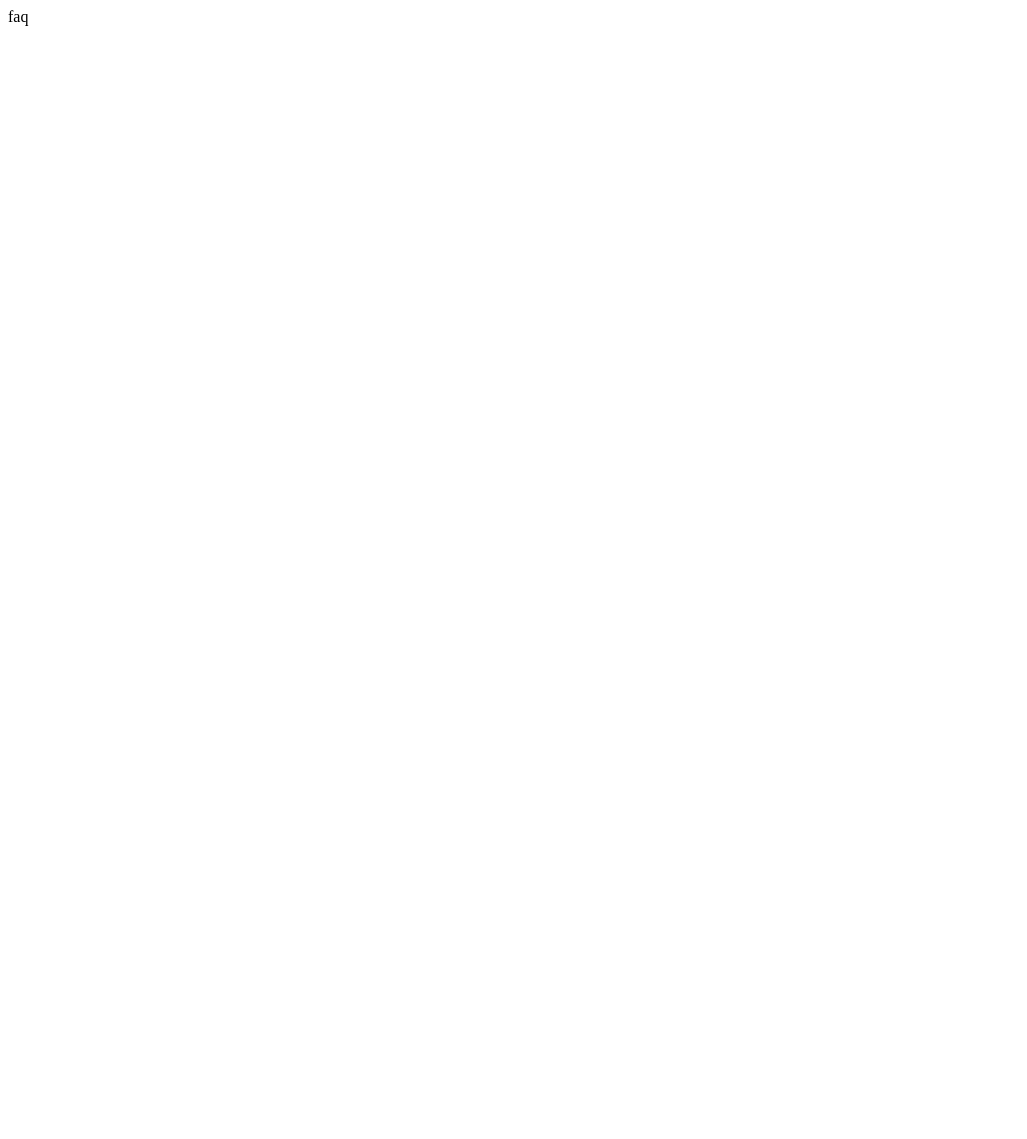
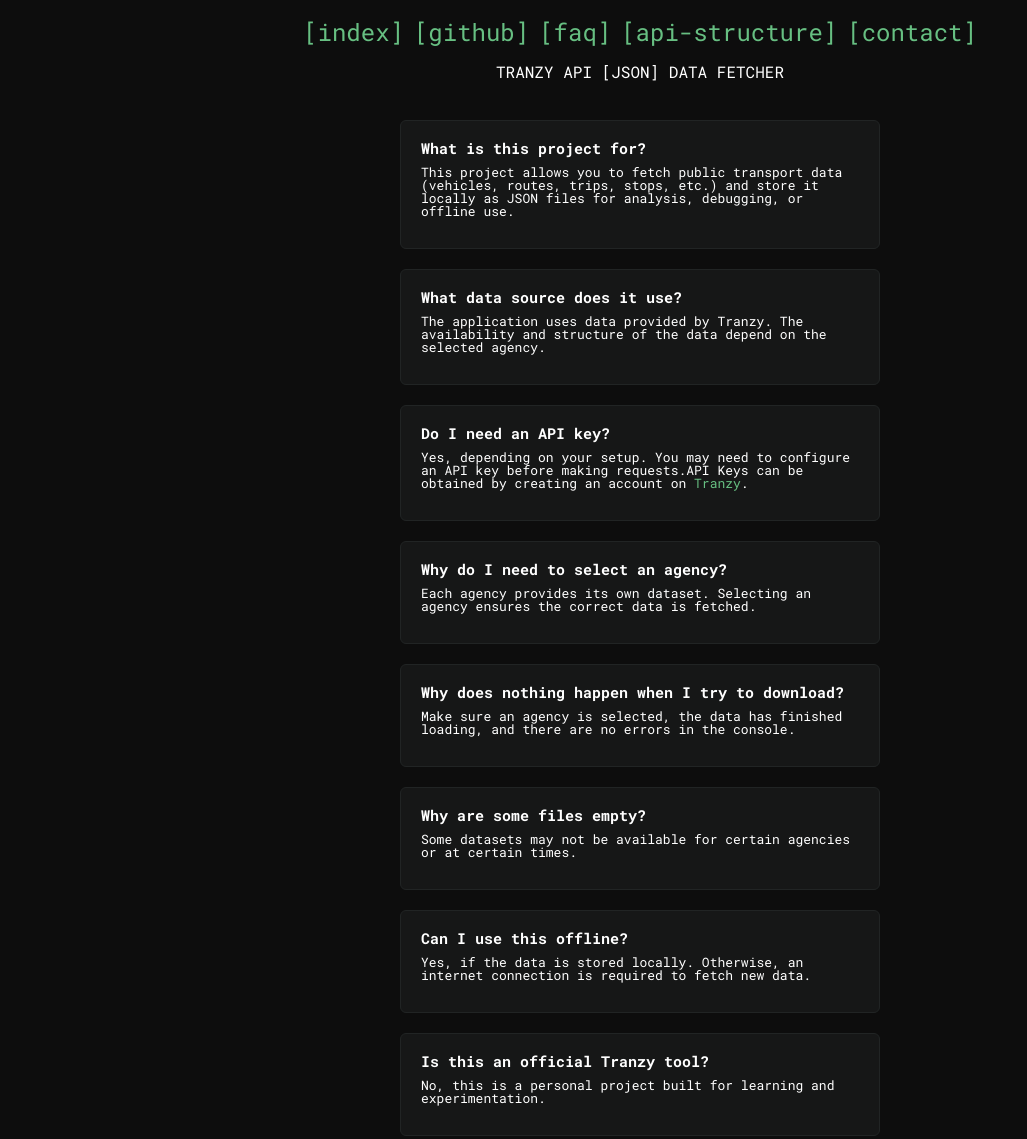
Before and after one commit to zeusdata/tranzy-data-fetcher, a plain HTML site: page faq.html in a window 1280 px wide. Shown: the top 1139 px of the page, without its empty margins (0-1027 px from the left). Before the commit the page ends 800 px from the top, so only its background shows below. Drawn offline with Linux system fonts and the light colour scheme.

Commit message:
added FAQ section

```diff
--- /dev/null
+++ b/css/style-faq.css
@@ -0,0 +1,131 @@
+:root {
+  --selection-bg-color: #67bf82;
+  --selection-color: #fff;
+  --bg-color: #0d0d0d;
+  --font-color: #fff;
+  --font-size: 13px;
+  --font-size-question: 15px;
+  --border-radius: 6px;
+  --ui-border: 1px solid #212424;
+  --ui-background-color: #161717;
+  --input-background-color: #282a2a;
+  --input-border: 1px solid #353838;
+
+  /* --border-test: 1px solid crimson; */
+
+  --e-border: 1px solid #353838;
+  --e-background-color: #282a2a;
+  --e-r-background-color: #362121;
+  --e-r-border: 1px solid #281515;
+  --btn-border: 1px solid #484e4e;
+  --btn-download-bg: #242626;
+  --cta-color: #67bf82;
+}
+::selection {
+  background-color: var(--selection-bg-color);
+  color: var(--selection-color);
+}
+@font-face {
+  font-family: "RobotoMono";
+  src: url("../assets/fonts/static/RobotoMono-Regular.ttf") format("truetype");
+  font-weight: 400;
+  font-style: normal;
+}
+@font-face {
+  font-family: "RobotoMono";
+  src: url("../assets/fonts/static/RobotoMono-Bold.ttf") format("truetype");
+  font-weight: 700;
+  font-style: normal;
+}
+* {
+  outline: none;
+}
+a {
+  text-decoration: none;
+  color: var(--cta-color);
+  transition: 0.4s ease-in-out;
+}
+a:hover {
+  color: white;
+}
+body {
+  background-color: var(--bg-color);
+  color: var(--font-color);
+  display: flex;
+  flex-direction: column;
+  /* justify-content: center; */
+  align-items: center;
+
+  font-family: RobotoMono;
+  font-weight: 400;
+}
+.nav-links {
+  display: flex;
+  flex-direction: row;
+  gap: 10px;
+}
+.nav-links > li > a {
+  font-size: 24px;
+}
+.m-t-10 {
+  padding-top: 20px;
+  /* margin-top: 10px; */
+}
+.container {
+  margin-top: 40px;
+  max-width: 480px;
+  width: 100%;
+  height: auto;
+  border: var(--border-test);
+  display: flex;
+  flex-direction: column;
+  gap: 20px;
+}
+.p-text-bold {
+  margin-bottom: 10px;
+  font-family: RobotoMono;
+  font-weight: 700;
+  font-size: var(--font-size-question);
+}
+.p-text {
+  margin-bottom: 10px;
+  font-family: RobotoMono;
+  font-weight: 400;
+  font-size: var(--font-size);
+}
+.faq-ui {
+  /* padding: 20px; */
+  width: 100%;
+  /* height: auto; */
+  box-sizing: border-box;
+  padding: 0;
+  margin: 0;
+  display: flex;
+  flex-direction: column;
+  gap: 20px;
+  /* justify-content: center; */
+  /* align-items: center; */
+}
+.faq-e-holder {
+  background-color: var(--ui-background-color);
+  border: var(--ui-border);
+  border-radius: var(--border-radius);
+
+  height: auto;
+  padding: 20px;
+  box-sizing: border-box;
+  /* border: var(--border-test); */
+}
+footer {
+  width: 100%;
+  height: 70px;
+  display: flex;
+  justify-content: center;
+  align-items: center;
+  /* border: 1px solid crimson; */
+}
+.footer-text {
+  font-family: RobotoMono;
+  font-size: 14px;
+  font-weight: 700;
+}
--- a/faq.html
+++ b/faq.html
@@ -1 +1,135 @@
-<p>faq</p>
+<!doctype html>
+<html lang="en">
+  <head>
+    <title>Tranzy Data Fetcher</title>
+    <link rel="stylesheet" type="text/css" href="css/reset.css" />
+    <link rel="stylesheet" type="text/css" href="css/style-faq.css" />
+    <link rel="icon" type="image/png" sizes="16x16" href="/favicon.png" />
+    <meta charset="utf-8" />
+    <meta name="description" content="Tranzy JSON Data Fetcher" />
+    <meta
+      name="keywords"
+      content="tranzy, json, data, fetch, fetcher, zeusdata, api"
+    />
+    <meta name="author" content="Zeus Data" />
+    <meta name="viewport" content="width=device-width, initial-scale=1.0" />
+  </head>
+  <body>
+    <nav class="m-t-10">
+      <ul class="nav-links">
+        <li><a href="index.html">[index]</a></li>
+        <li>
+          <a href="https://github.com/zeusdata/" target="_blank">[github]</a>
+        </li>
+        <li><a href="faq.html">[faq]</a></li>
+        <li><a href="api-structure.html">[api-structure]</a></li>
+        <li><a href="mailto:zeusdata.dev@gmail.com">[contact]</a></li>
+      </ul>
+    </nav>
+
+    <p class="test m-t-10">TRANZY API [JSON] DATA FETCHER</p>
+
+    <div class="container">
+      <div class="faq-ui" id="api-key-ui">
+        <div class="faq-e-holder">
+          <p class="p-text-bold">What is this project for?</p>
+          <p class="p-text">
+            This project allows you to fetch public transport data (vehicles,
+            routes, trips, stops, etc.) and store it locally as JSON files for
+            analysis, debugging, or offline use.
+          </p>
+        </div>
+
+        <div class="faq-e-holder">
+          <p class="p-text-bold">What data source does it use?</p>
+          <p class="p-text">
+            The application uses data provided by Tranzy. The availability and
+            structure of the data depend on the selected agency.
+          </p>
+        </div>
+
+        <div class="faq-e-holder">
+          <p class="p-text-bold">Do I need an API key?</p>
+          <p class="p-text">
+            Yes, depending on your setup. You may need to configure an API key
+            before making requests.API Keys can be obtained by creating an
+            account on
+            <a href="https://tranzy.ai/" target="_blank">Tranzy</a>.
+          </p>
+        </div>
+
+        <div class="faq-e-holder">
+          <p class="p-text-bold">Why do I need to select an agency?</p>
+          <p class="p-text">
+            Each agency provides its own dataset. Selecting an agency ensures
+            the correct data is fetched.
+          </p>
+        </div>
+
+        <div class="faq-e-holder">
+          <p class="p-text-bold">
+            Why does nothing happen when I try to download?
+          </p>
+          <p class="p-text">
+            Make sure an agency is selected, the data has finished loading, and
+            there are no errors in the console.
+          </p>
+        </div>
+
+        <div class="faq-e-holder">
+          <p class="p-text-bold">Why are some files empty?</p>
+          <p class="p-text">
+            Some datasets may not be available for certain agencies or at
+            certain times.
+          </p>
+        </div>
+
+        <div class="faq-e-holder">
+          <p class="p-text-bold">Can I use this offline?</p>
+          <p class="p-text">
+            Yes, if the data is stored locally. Otherwise, an internet
+            connection is required to fetch new data.
+          </p>
+        </div>
+
+        <div class="faq-e-holder">
+          <p class="p-text-bold">Is this an official Tranzy tool?</p>
+          <p class="p-text">
+            No, this is a personal project built for learning and
+            experimentation.
+          </p>
+        </div>
+
+        <div class="faq-e-holder">
+          <p class="p-text-bold">What technologies are used?</p>
+          <p class="p-text">
+            The project is built using vanilla JavaScript, the Fetch API, DOM
+            manipulation, and JSON data handling.
+          </p>
+        </div>
+
+        <div class="faq-e-holder">
+          <p class="p-text-bold">Why was this project built?</p>
+          <p class="p-text">
+            The goal was to practice working with APIs, asynchronous data, and
+            structuring a frontend application without relying on frameworks.
+          </p>
+        </div>
+      </div>
+    </div>
+    <footer>
+      <p class="footer-text">
+        <a
+          href="https://github.com/zeusdata/tranzy-data-fetcher"
+          target="_blank"
+          >TranzyDataFetcher</a
+        >
+        v0.2.0 - <a href="CHANGELOG.md" target="_blank">CHANGELOG</a>. project
+        by
+        <a href="https://zeusdata.dev" target="_blank">ZEUSDATA.DEV</a>
+      </p>
+    </footer>
+    <script src="src/jszip/jszip.js"></script>
+    <script type="module" src="main.js"></script>
+  </body>
+</html>
```
